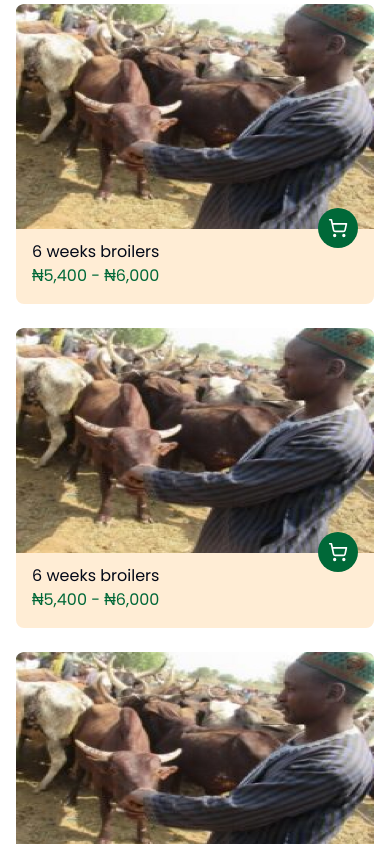
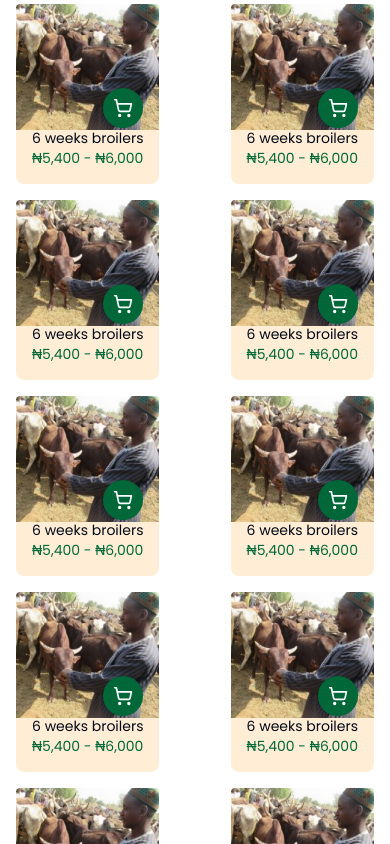
Before and after one commit to livestocx-ng/livestocx-marketplace, a Next.js app: page / in a window 390 px wide. Shown: the part 780-1624 px from the top of the page. Built offline with nearby package versions, Linux system fonts and the light colour scheme.

Commit message:
updated products UI layout

```diff
--- a/src/app/(pages)/(public)/(home)/components/home-products.tsx
+++ b/src/app/(pages)/(public)/(home)/components/home-products.tsx
@@ -53,7 +53,7 @@ const HomeProducts = () => {
 			</div>
 
 			{/* <div className='flex justify-between items-center flex-wrap gap-6 mt-10'> */}
-			<div className='grid grid-cols-1 md:grid-cols-4 gap-6 mt-10'>
+			<div className='flex flex-wrap items-center justify-between w-full gap-y-4 md:gap-6 mt-10'>
 				{[
 					1, 2, 3, 4, 5, 5, 6, 7, 8, 9, 10, 1, 2, 3, 4, 5, 5, 6, 7, 8,
 					9, 10,
--- a/src/app/(pages)/(public)/(home)/components/product-card.tsx
+++ b/src/app/(pages)/(public)/(home)/components/product-card.tsx
@@ -12,9 +12,9 @@ const ProductCard = () => {
 			onClick={() => {
 				router.push('/U9IKL9101');
 			}}
-			className='w-full md:w-[300px] h-[300px] flex flex-col justify-between relative cursor-pointer'
+			className='xs:w-[160px] sm:w-[300px] h-[180px] sm:h-[300px] flex flex-col justify-between relative cursor-pointer'
 		>
-			<div className='h-[75%] relative rounded-t-lg'>
+			<div className='h-[70%] sm:h-[75%] relative rounded-t-lg'>
 				<Image
 					fill
 					alt='product'
@@ -23,9 +23,9 @@ const ProductCard = () => {
 				/>
 			</div>
 
-			<div className='h-[25%] flex flex-col justify-end bg-orange-100 rounded-b-lg p-4'>
-				<div className=''>6 weeks broilers</div>
-				<div className='text-main'>&#8358;5,400 - &#8358;6,000</div>
+			<div className='h-[30%] sm:h-[25%] flex flex-col justify-end bg-orange-100 rounded-b-lg p-4'>
+				<div className='text-sm sm:text-base'>6 weeks broilers</div>
+				<div className='text-sm sm:text-base text-main'>&#8358;5,400 - &#8358;6,000</div>
 			</div>
 
 			<div className='absolute right-4 bottom-14 flex items-center justify-center h-10 w-10 bg-main rounded-full'>
--- a/src/app/(pages)/(public)/(home)/page.tsx
+++ b/src/app/(pages)/(public)/(home)/page.tsx
@@ -1,7 +1,7 @@
 import SearchForm from './components/search-form';
 import CarouselSlide from './components/carousel-slide';
 import HomeProducts from './components/home-products';
-import TestimonialScetion from '@/components/common/testimonials';
+import TestimonialSection from '@/components/common/testimonials';
 
 export default function HomePage() {
 	return (
@@ -23,7 +23,7 @@ export default function HomePage() {
 				<HomeProducts />
 			</div>
 
-			<TestimonialScetion />
+			<TestimonialSection />
 		</main>
 	);
 }
--- a/src/components/common/testimonials.tsx
+++ b/src/components/common/testimonials.tsx
@@ -1,7 +1,7 @@
 import {Testimonials} from '@/data';
 import TestimonialCard from '@/components/common/testimonial-card';
 
-const TestimonialScetion = () => {
+const TestimonialSection = () => {
 	return (
 		<div className='flex items-center justify-between flex-wrap px-4 md:px-8 py-10 bg-white'>
 			{Testimonials.map((testimonial) => (
@@ -11,4 +11,4 @@ const TestimonialScetion = () => {
 	);
 };
 
-export default TestimonialScetion;
+export default TestimonialSection;
--- a/tailwind.config.ts
+++ b/tailwind.config.ts
@@ -12,6 +12,7 @@ module.exports = {
       center: true,
       padding: "2rem",
       screens: {
+        'xs': '400px',
         "2xl": "1400px",
       },
     },
```
